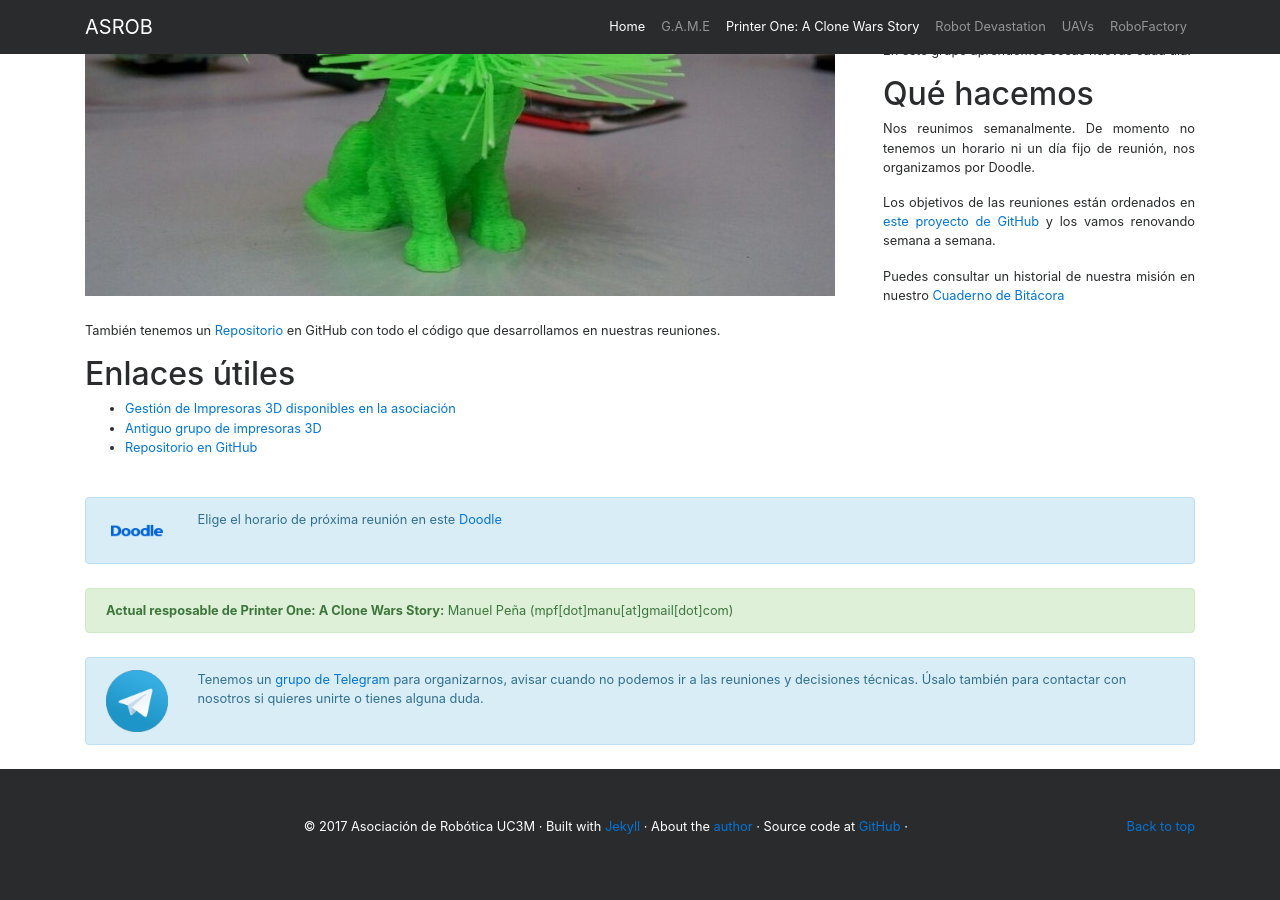
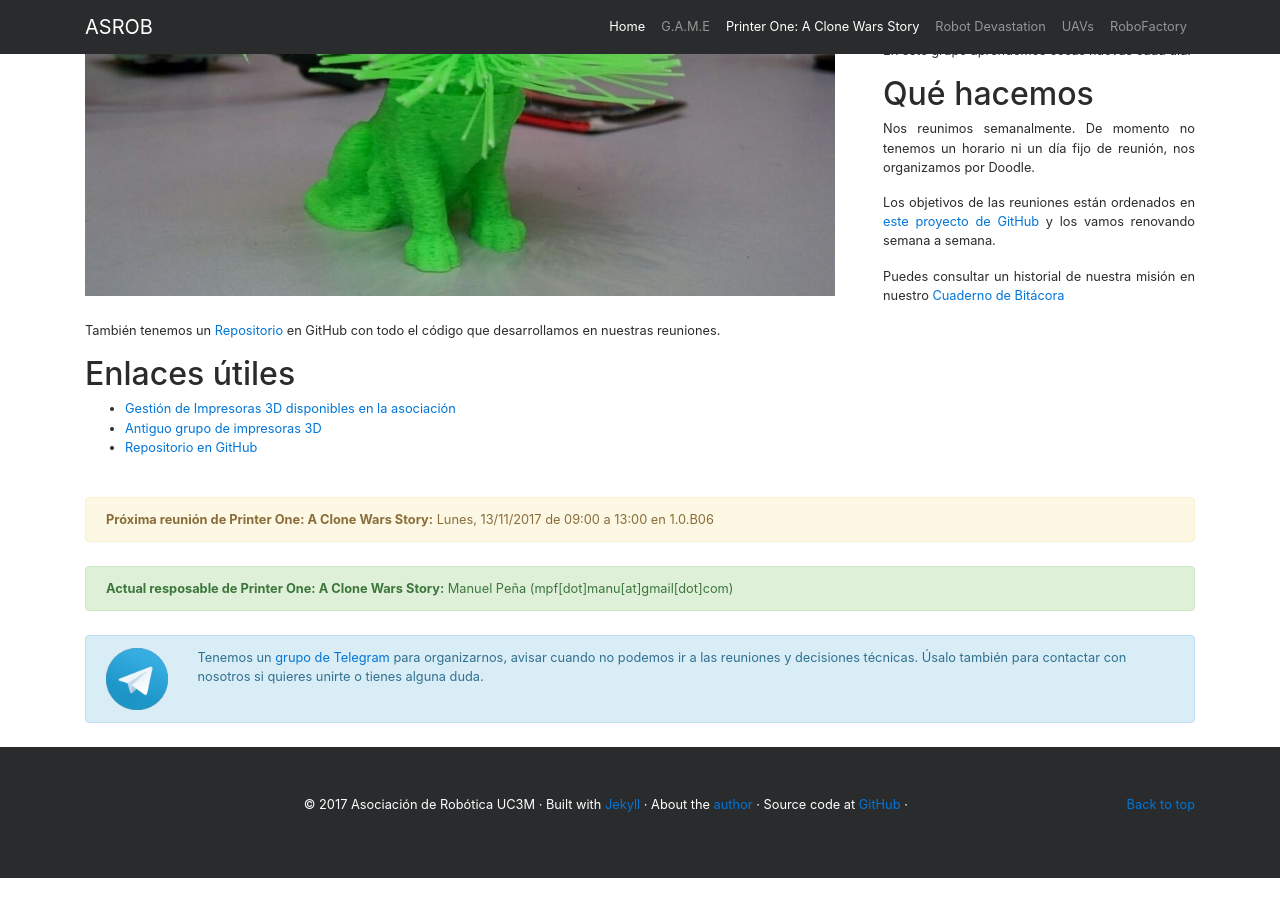
Before and after one commit to asrob-uc3m/asrob-uc3m.github.io, a Jekyll site: the page built from _workgroups/2017-05-28-printer-one.markdown, in a window 1280 px wide and 900 px high, scrolled down 931 px. Built offline with Jekyll 4.4.1, drawn with Linux system fonts in a browser that asks for light colours; after the commit the page ends 1809 px from its top, so only the background shows below that.

Commit message:
Updated Printer One next meeting

```diff
--- a/_workgroups/2017-05-28-printer-one.markdown
+++ b/_workgroups/2017-05-28-printer-one.markdown
@@ -9,12 +9,12 @@ picture: /img/printer_one.png
 picture_full: /img/printer_one-full.jpg
 manager: Manuel Peña
 manager_email: mpf[dot]manu[at]gmail[dot]com
-next_meeting_doodle: https://doodle.com/poll/2xxftnt7vtnvxisv
+next_meeting: Lunes, 13/11/2017 de 09:00 a 13:00 en 1.0.B06
 layout: workgroup
 ---
 
 <!--- Swap next_meeting and next_meeting_doodle here --->
-<!--- next_meeting: Jueves, 09/11/2017 de 19:00 a 21:00 en 1.0.B06 --->
+<!---  --->
 <!--- next_meeting_doodle: https://doodle.com/poll/2xxftnt7vtnvxisv --->
 
 ## Quiénes somos
```
